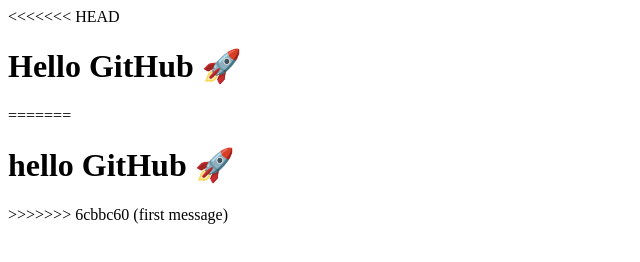
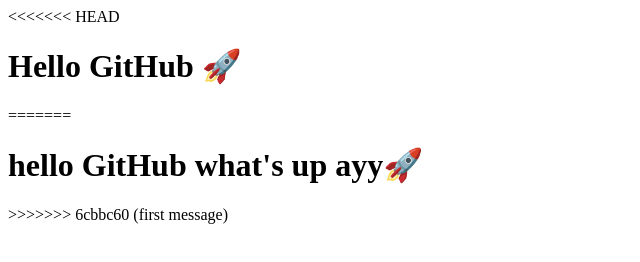
Before and after one commit to Nivasluffy/demo1, a plain HTML site: page index.html in a window 1280 px wide. Shown: the whole page, without its empty margins (0-640 px from the left). Drawn offline with Linux system fonts and the light colour scheme.

Commit message:
updated file

```diff
--- a/index.html
+++ b/index.html
@@ -14,7 +14,7 @@
     <title>My First Repo</title>
 </head>
 <body>
-    <h1>hello GitHub 🚀</h1>
+    <h1>hello GitHub what's up ayy🚀</h1>
 </body>
 >>>>>>> 6cbbc60 (first message)
 </html>
```
Also changed, not shown: 1 other file.
